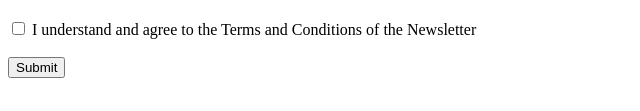
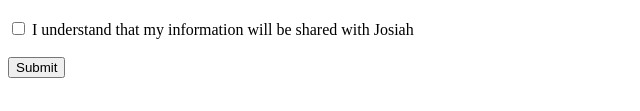
Before and after one commit to Josiga/Resume, a plain HTML site: page contact.html in a window 1280 px wide. Shown: the part 283-394 px from the top of the page, without its empty margins (0-640 px from the left). Drawn offline with Linux system fonts and the light colour scheme.

Commit message:
Update contact.html

```diff
--- a/contact.html
+++ b/contact.html
@@ -20,7 +20,7 @@
         <textarea name="Your Message" id="" cols="30" rows="2"></textarea>
         <br><br>
         <input type="checkbox">
-          <label>I understand and agree to the Terms and Conditions of the Newsletter</label>
+          <label>I understand that my information will be shared with Josiah</label>
         <br><br>
         <input type="submit">
 
```
